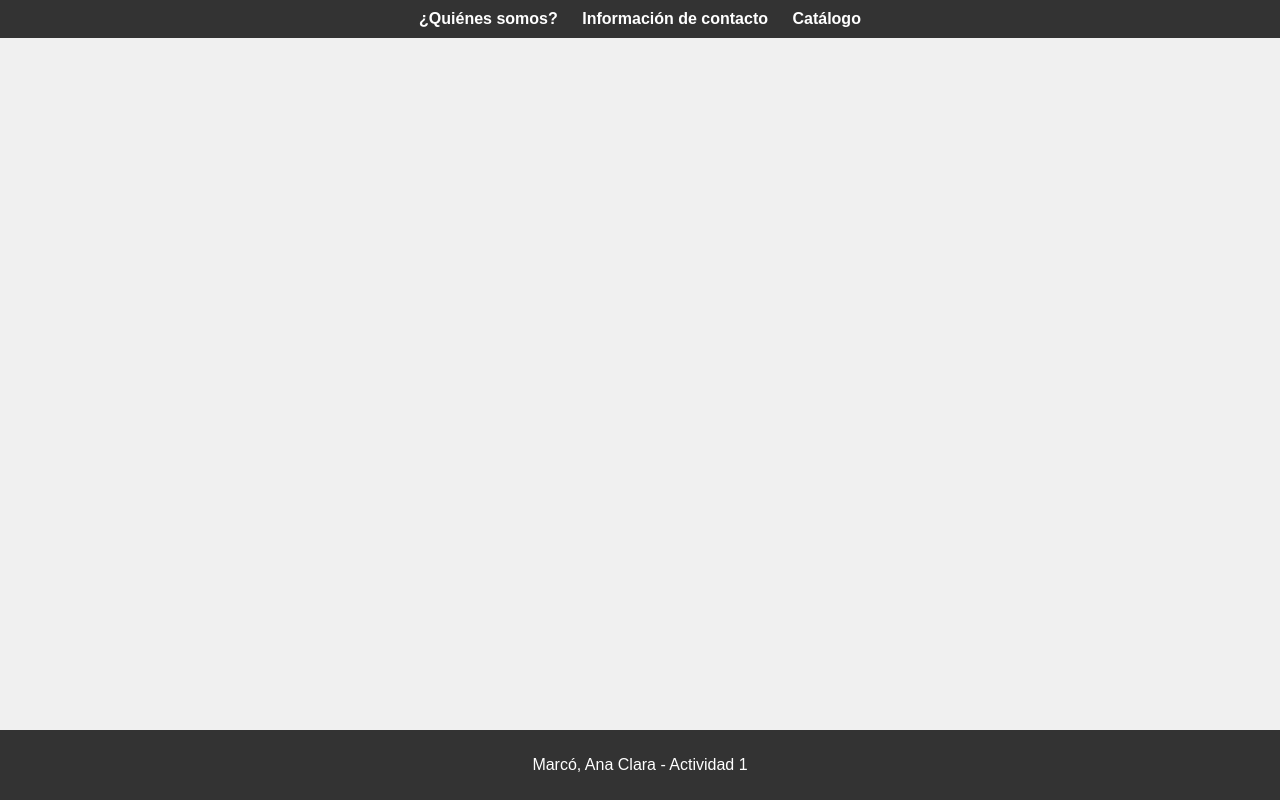
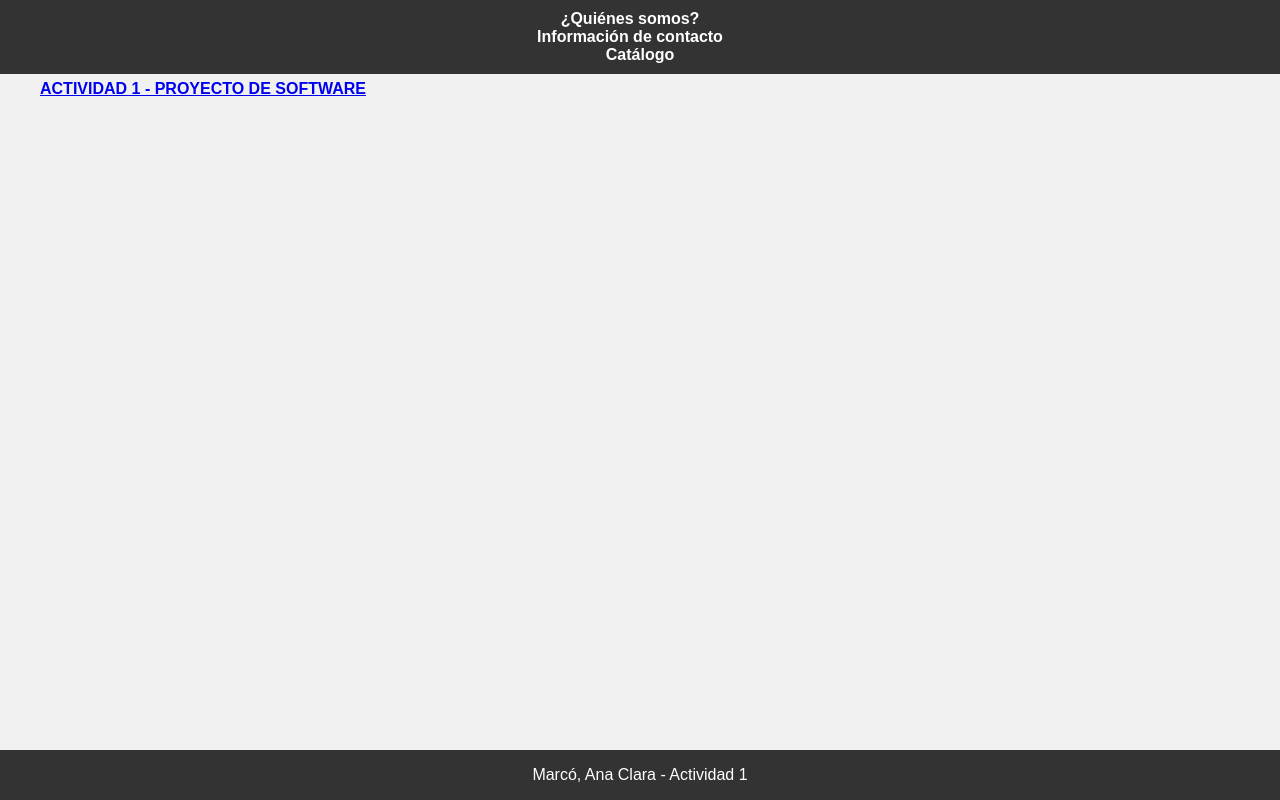
Before and after one commit to AnaMarco/ACT1-TEORIA, a plain HTML site: page index.html in a window 1280 px wide. Drawn offline with Linux system fonts and the light colour scheme.

Commit message:
Agrego el punto 8 de la actividad.

```diff
--- a/estilosIA.css
+++ b/estilosIA.css
@@ -25,7 +25,7 @@ nav ul {
 }
 
 nav ul li {
-    display: inline;
+    display: list-item;
     margin-right: 20px;
 }
 
@@ -52,7 +52,6 @@ footer {
     text-align: center;
     background-color: #333;
     color: #fff;
-    padding: 10px 0;
     position: fixed; /* Mantener el footer fijo en la parte inferior */
     bottom: 0;
     left: 0;
@@ -70,7 +69,7 @@ footer {
     display: none;
     position: absolute;
     background-color: #fff;
-    box-shadow: 0px 8px 16px 0px rgba(0,0,0,0.2);
+    box-shadow: 20px 80px 50px 20px rgba(68, 0, 255, 0.2);
 }
 
 .catalogo-dropdown:hover .catalogo-content {
@@ -106,6 +105,12 @@ footer {
     border: 1px solid #ccc; /* Borde alrededor de las imágenes */
 }
 
+.enunciado {
+    font-size: medium;
+    font-weight: bold;
+    margin: 20px;
+}
+
 /* Estilos para dispositivos móviles */
 @media (max-width: 768px) {
     main {
--- a/index.html
+++ b/index.html
@@ -4,7 +4,7 @@
     <meta charset="UTF-8">
     <meta name="viewport" content="width=device-width, initial-scale=1.0">
     <link rel="stylesheet" href="estilosIA.css">
-    <title>Mi Sitio Web</title>
+    <title>Mi Sitio</title>
 </head>
 <body>
     <header>
@@ -26,6 +26,11 @@
 
     <main>
         <!-- Cuerpo de la página en blanco -->
+        <section class="enunciado" id="enunciado">
+            <a href="imagenes/enunciado/enunciado.png" target="_blank" class="boton">
+                ACTIVIDAD 1 - PROYECTO DE SOFTWARE
+            </a>
+        </section>
     </main>
 
     <footer>
```
Also changed, not shown: imagenes/enunciado/enunciado.png (added).
